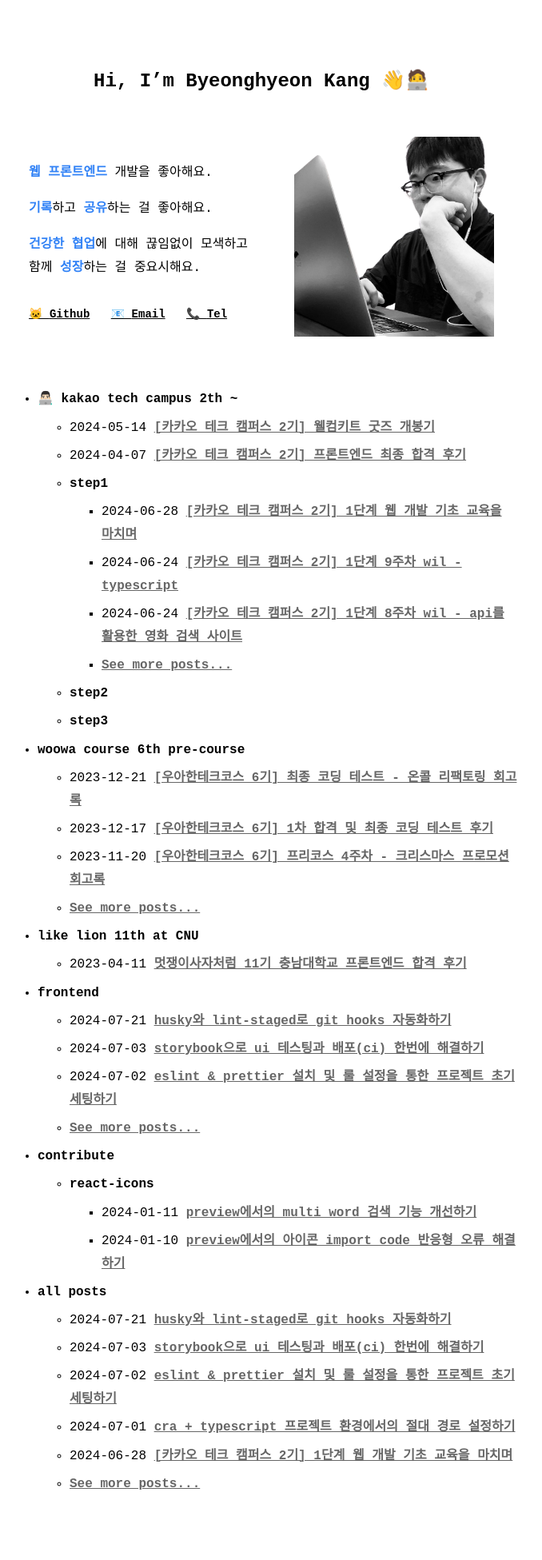
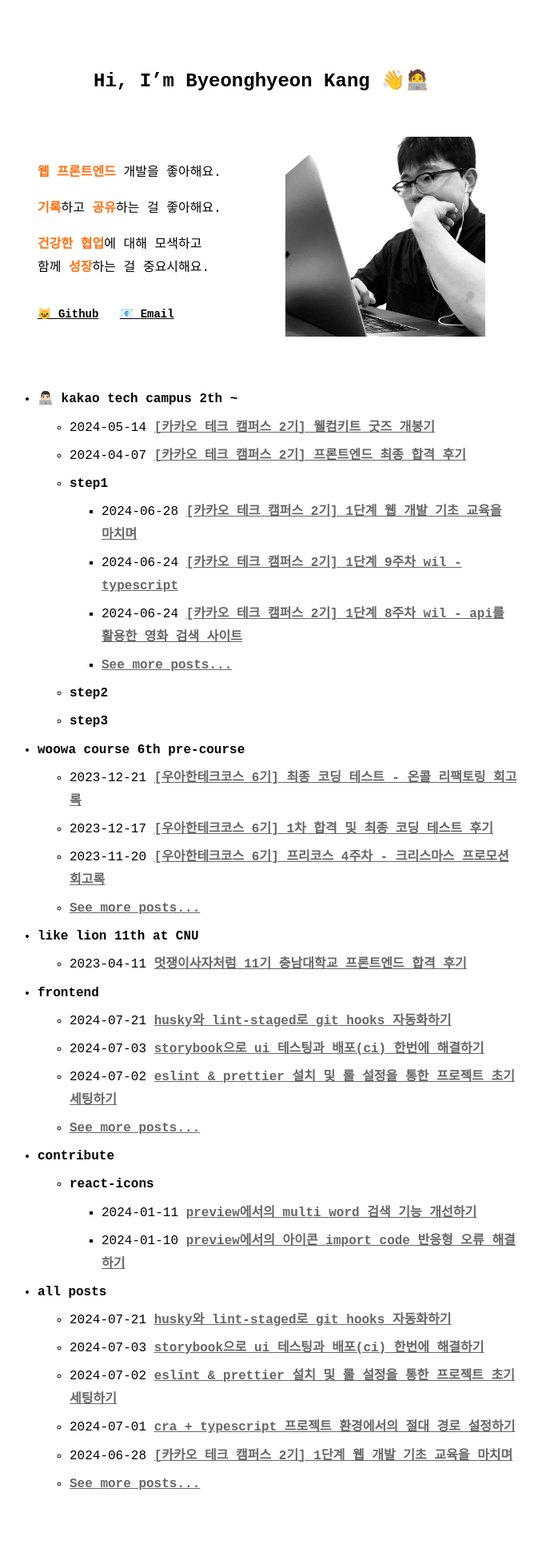
Before and after one commit to kang-kibong/kang-kibong.github.io, a Jekyll site: the page built from index.md, in a window 1280 px wide. Shown: the whole page at 80% size, without its empty margins (313-991 px from the left). Built offline with Jekyll 4.4.1, drawn with Linux system fonts in a browser that asks for light colours.

Commit message:
design: 색상 수정, 전화 번호 삭제

```diff
--- a/_layouts/home.html
+++ b/_layouts/home.html
@@ -9,7 +9,7 @@ layout: default
       <p><strong>웹 프론트엔드</strong> 개발을 좋아해요.</p>
       <p><strong>기록</strong>하고 <strong>공유</strong>하는 걸 좋아해요.</p>
       <p>
-        <strong>건강한 협업</strong>에 대해 끊임없이 모색하고<br />
+        <strong>건강한 협업</strong>에 대해 모색하고<br />
         함께 <strong>성장</strong>하는 걸 중요시해요.
       </p>
       <div class="contact">
@@ -17,7 +17,6 @@ layout: default
           >🐱 <span>Github</span></a
         >
         <a href="mailto:byeonghyeon.dev@gmail.com">📧 <span>Email</span></a>
-        <a href="tel:+82 10-5049-1663">📞 <span>Tel</span></a>
       </div>
     </div>
 
--- a/_sass/no-style-please.scss
+++ b/_sass/no-style-please.scss
@@ -150,7 +150,7 @@ img {
   align-items: center;
 
   p > strong {
-    color: #3182f6;
+    color: rgb(255, 111, 15);
   }
 
   .contact {
```
Also changed, not shown: 3 other files.
